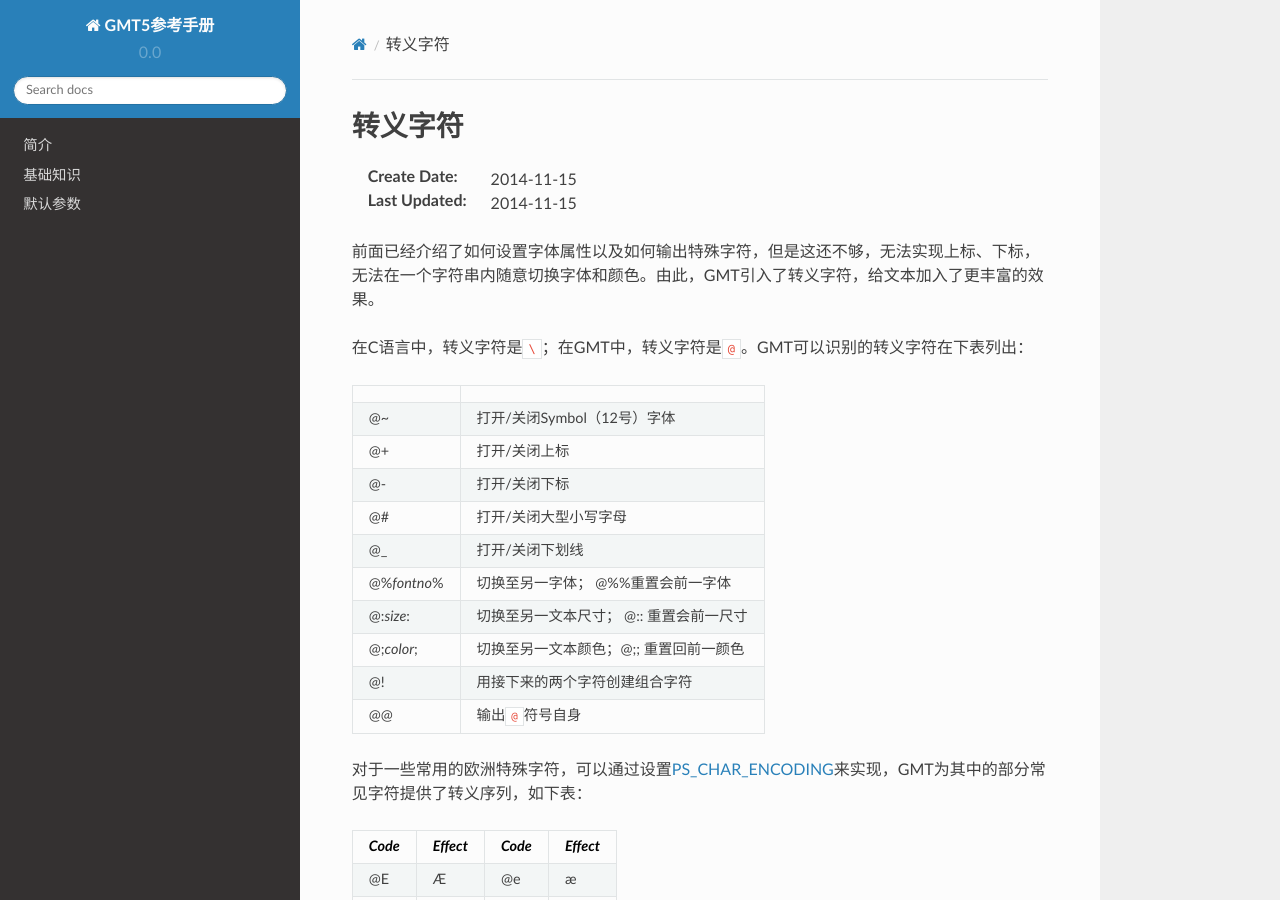
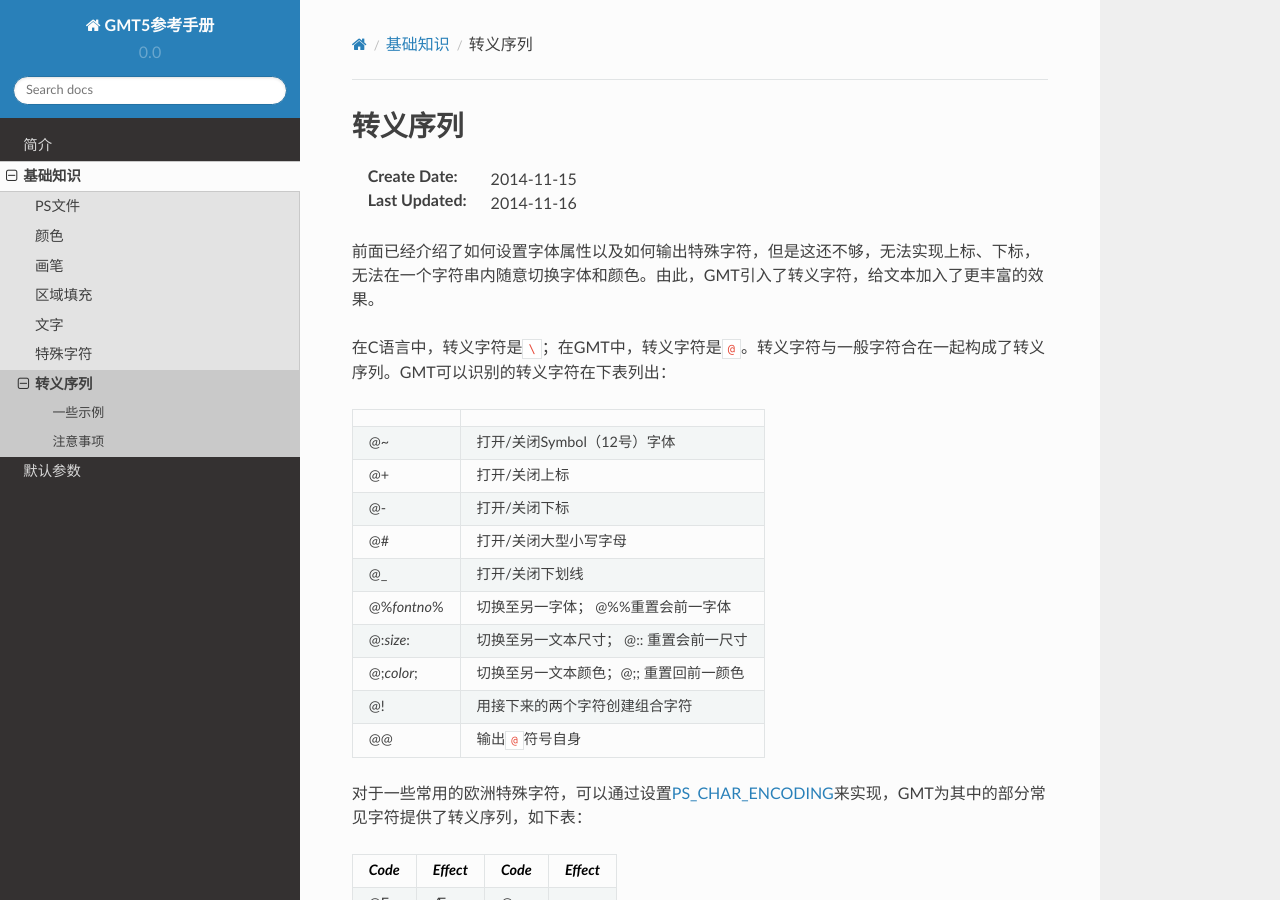
Before and after one commit to seisman/GMT5_Docs, a Sphinx documentation site: the page built from source/character-escape.rst, in a window 1280 px wide and 900 px high. Built offline with Sphinx 7.4.7 and the Read the Docs theme 2.0.0, drawn with Linux system fonts in a browser that asks for light colours; some of the changed text lies outside the part shown.

Commit message:
update escape characters

```diff
--- a/source/character-escape.rst
+++ b/source/character-escape.rst
@@ -1,12 +1,12 @@
-转义字符
+转义序列
 ========
 
 :Create Date: 2014-11-15
-:Last Updated: 2014-11-15
+:Last Updated: 2014-11-16
 
 前面已经介绍了如何设置字体属性以及如何输出特殊字符，但是这还不够，无法实现上标、下标，无法在一个字符串内随意切换字体和颜色。由此，GMT引入了转义字符，给文本加入了更丰富的效果。
 
-在C语言中，转义字符是\ ``\``\ ；在GMT中，转义字符是\ ``@``\ 。GMT可以识别的转义字符在下表列出：
+在C语言中，转义字符是\ ``\``\ ；在GMT中，转义字符是\ ``@``\ 。转义字符与一般字符合在一起构成了转义序列。GMT可以识别的转义字符在下表列出：
 
 .. _tbl-secape:
 
@@ -57,7 +57,7 @@
 --------
 
 .. figure:: /images/escape_examples.*
-   :width: 500 px
+   :width: 600 px
    :align: center
 
    GMT转义序列示例
@@ -67,3 +67,4 @@
 
 #. 上标/下标不支持嵌套，即只支持一层上标/下标
 #. :doc:`pstext`\ 命令中有选项可以在文本周围加上矩形框，该选项对转义序列无效
+#. 转义序列需要成对存在，与括号类似，开启转义之后必须关闭转义；
--- a/source/gmt-basics.rst
+++ b/source/gmt-basics.rst
@@ -9,3 +9,4 @@
    fill
    text
    more-characters
+   character-escape
```
Also changed, not shown: source/images/escape_examples.jpg, 1 other file.
